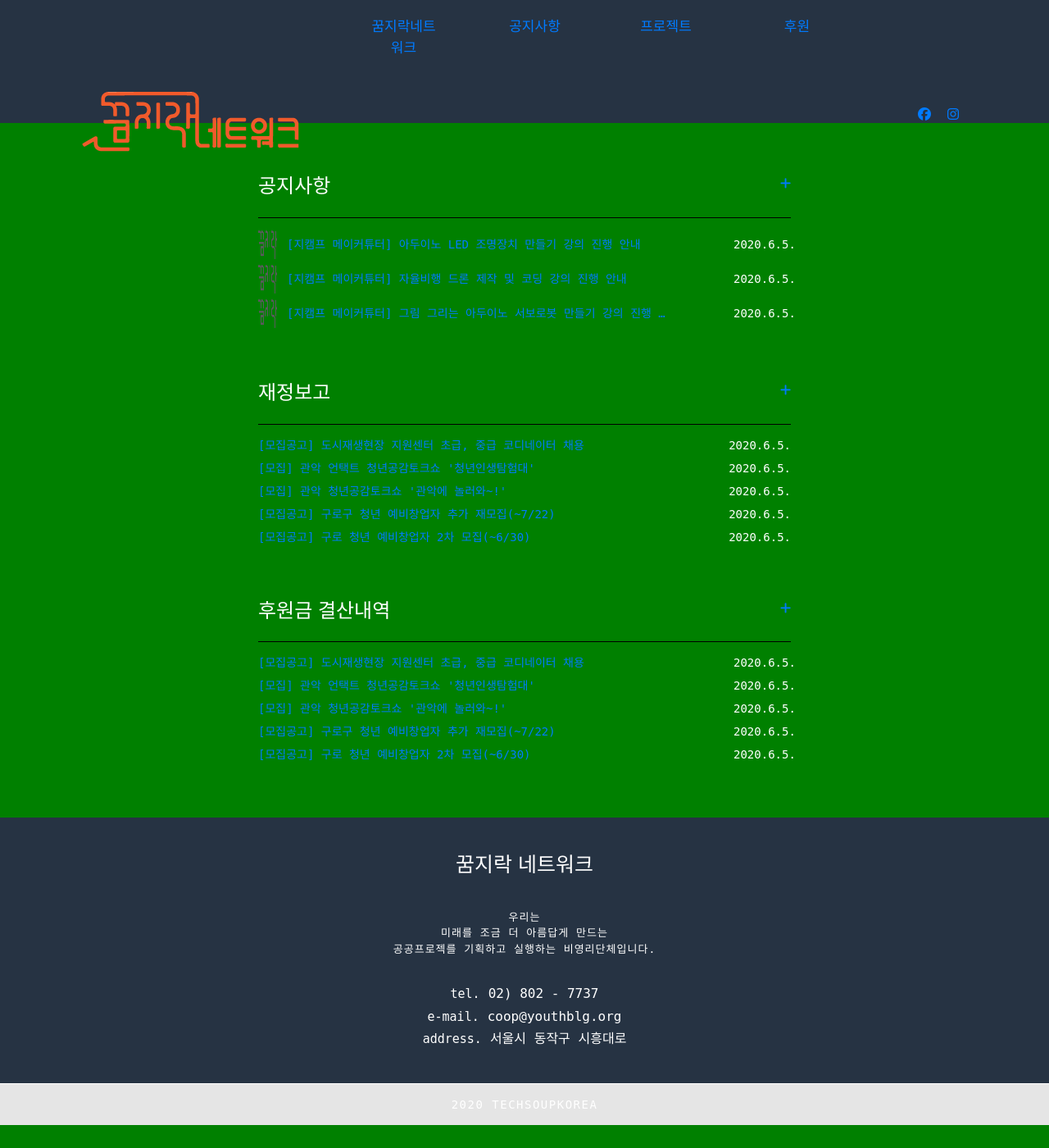
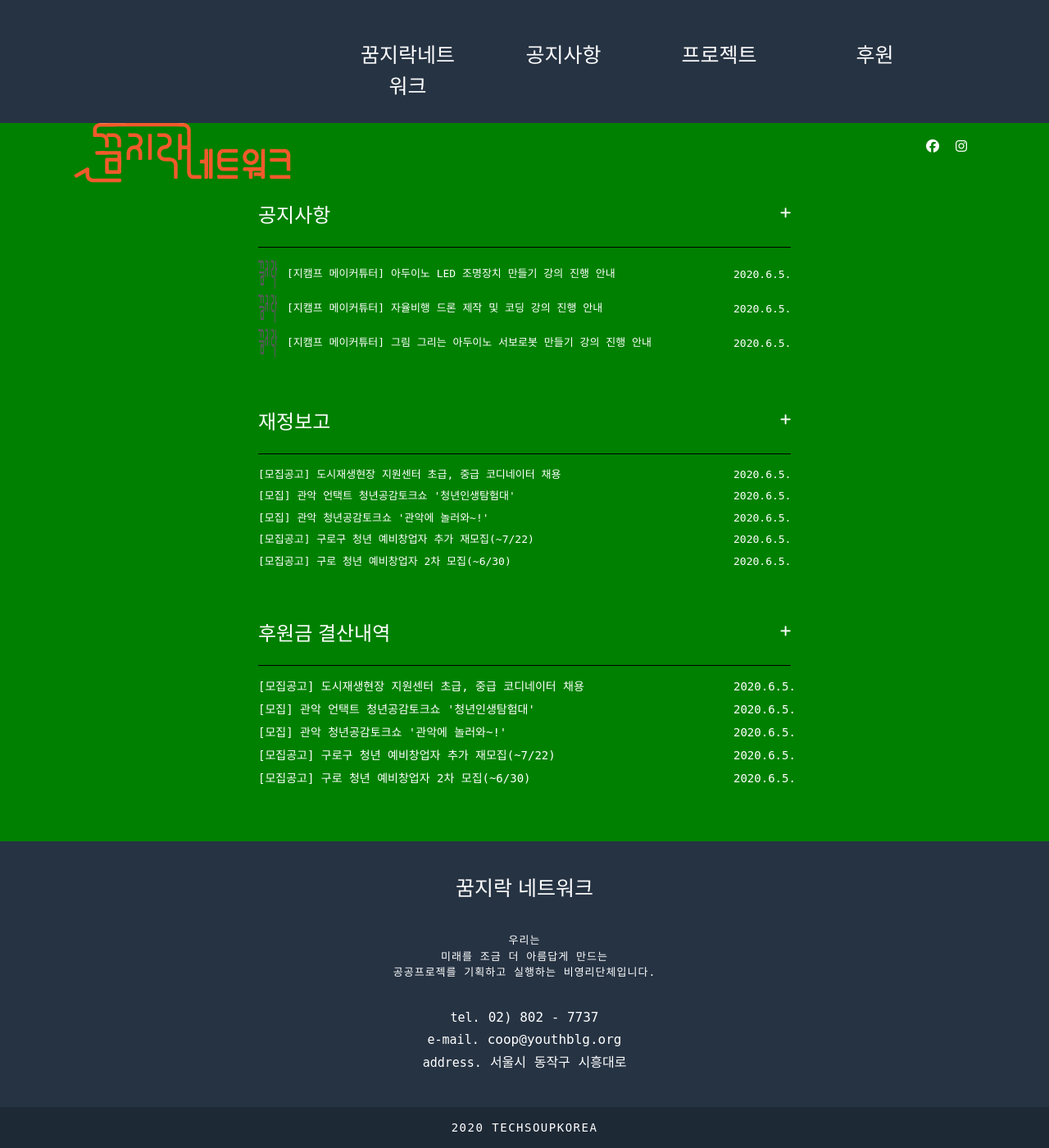
Before and after one commit to GJRProject/ggumjirak, a Django app: page / in a window 1280 px wide. Shown: the whole page at 82% size. Before the commit the page ends 1372 px from the top, so only its background shows below. Run offline with Django 3.2, Linux system fonts and the light colour scheme; some libraries are stand-ins or nearby versions; some web fonts are replaced.

Commit message:
css 수정
css 수정(폰트 색상 부분)

```diff
--- a/project/static/css/style.css
+++ b/project/static/css/style.css
@@ -41,29 +41,30 @@ html, body {
   justify-content: space-between;
   align-items: center;
   background-color: #263343;
-  padding: 20px 100px;
+  padding: 0px 90px;
   box-sizing: border-box;
 }
 .header .navbar .navbar_logo {
-  font-size: 25px;
-  color: #fff;
-}
-.header .navbar .navbar_logo i {
-  color: #d49466;
+  display:
+  width: 270px;
 }
 .header .navbar .navbar_menu {
   display: flex;
-  width: 650px;
-  padding-left: 0;
+  width: 670px;
+  padding-top: 50px;
+}
+.header .navbar .navbar_menu ul,
+.header .navbar .navbar_menu li,
+.header .navbar .navbar_menu li a {
   color: #fff;
 }
 .header .navbar .navbar_menu li {
-  width: 160px;
+  width: 190px;
   padding: 0px 35px;
   box-sizing: border-box;
 }
 .header .navbar .navbar_menu li > a {
-  font-size: 17px;
+  font-size: 25px;
 }
 .header .navbar .navbar_menu li > a:hover {
   color: #d49466;
@@ -71,6 +72,9 @@ html, body {
 }
 .header .navbar .navbar_links {
   display: flex;
+}
+.header .navbar .navbar_links li a i {
+  color: #fff;
 }
 .header .navbar .navbar_links li {
   padding: 25px 10px;
@@ -100,7 +104,8 @@ html, body {
   visibility: visible;
 }
 .navbar .navbar_menu li > ul li ul {
-
+  display: flex;
+  flex-direction: column;
 }
 
 
@@ -146,6 +151,7 @@ section {
   background-color: green;
   width: 100%;
   height: 100%;
+  margin-top: 150px;
 }
 #myCarousel {
   width: 100%;
@@ -155,7 +161,8 @@ section {
 .board {
   width: 100%;
   height: 100%;
-  margin-top: 114px;
+  margin-top: 150px;
+  padding-top: 100px;
 }
 .board .board_container {
   display: flex;
@@ -163,7 +170,6 @@ section {
   align-items: center;
   width: 1000px;
   margin: 0 auto;
-  padding-top: 100px;
 }
 .board .board_container .board_notice {
   display: flex;
@@ -183,11 +189,14 @@ section {
   width: 100%;
   font-size: 24px;
 }
-.board .board_container .board_notice .board_tit a.more:hover {
+.board .board_container .board_tit a i {
+  color: #fff;
+}
+.board .board_container .board_tit a i:hover {
   color: #888;
 }
 .board .board_container .board_notice ul {
-  font-size: 14px;
+  font-size: 13px;
   width: 100%;
   display: flex;
   flex-direction: column;
@@ -207,6 +216,7 @@ section {
   text-overflow: ellipsis;
   white-space: nowrap;
   overflow: hidden;
+  color: #fff;
 }
 .board .board_container .board_notice ul li span {
   width: 150px;
@@ -239,11 +249,8 @@ section {
   width: 100%;
   font-size: 24px;
 }
-.board .board_container .board_report .board_tit a.more:hover {
-  color: #888;
-}
 .board .board_container .board_report ul {
-  font-size: 14px;
+  font-size: 13px;
   width: 100%;
   display: flex;
   flex-direction: column;
@@ -257,13 +264,14 @@ section {
   list-style: inside;
   padding-top: 7px;
 }
-.board .board_container .board_notice ul li a {
+.board .board_container .board_report ul li a {
   width: 500px;
   text-overflow: ellipsis;
   white-space: nowrap;
   overflow: hidden;
+  color: #fff;
 }
-.board .board_container .board_notice ul li span {
+.board .board_container .board_report ul li span {
   width: 150px;
   padding-left: 80px;
 }
@@ -290,9 +298,6 @@ section {
   width: 100%;
   font-size: 24px;
 }
-.board .board_container .board_donation .board_tit a.more:hover {
-  color: #888;
-}
 .board .board_container .board_donation ul {
   font-size: 14px;
   width: 100%;
@@ -307,6 +312,9 @@ section {
   align-items: center;
   list-style: inside;
   padding-top: 7px;
+}
+.board .board_container .board_donation ul li a {
+  color: #fff;
 }
 .board .board_container .board_donation ul li span {
   width: 150px;
@@ -325,8 +333,6 @@ footer {
   transform: translateY(-100%);
   width: 100%;
   height: 324px;
-  background-color: red;
-  background-color: #263343;
   text-align: center;
 }
 footer .wrap_footer {
@@ -335,6 +341,7 @@ footer .wrap_footer {
   align-items: center;
   flex-direction: column;
   padding-top: 40px;
+  background-color: #263343;
 }
 footer .wrap_footer .footer_logo {
   font-size: 25px;
@@ -361,11 +368,11 @@ footer .wrap_footer .footer_address ul li span {
   font-size: 16px;
   padding-left: 10px;
 }
-footer .wrap_footer .last {
+footer .wrap_footer div.last {
   width: 100%;
   height: 50px;
   line-height: 50px;
-  background: rgba(0, 0, 0, 0.1);
   font-size: 14px;
   letter-spacing: 1.5px;
+  background: rgba(0, 0, 0, 0.2);
 }
```
